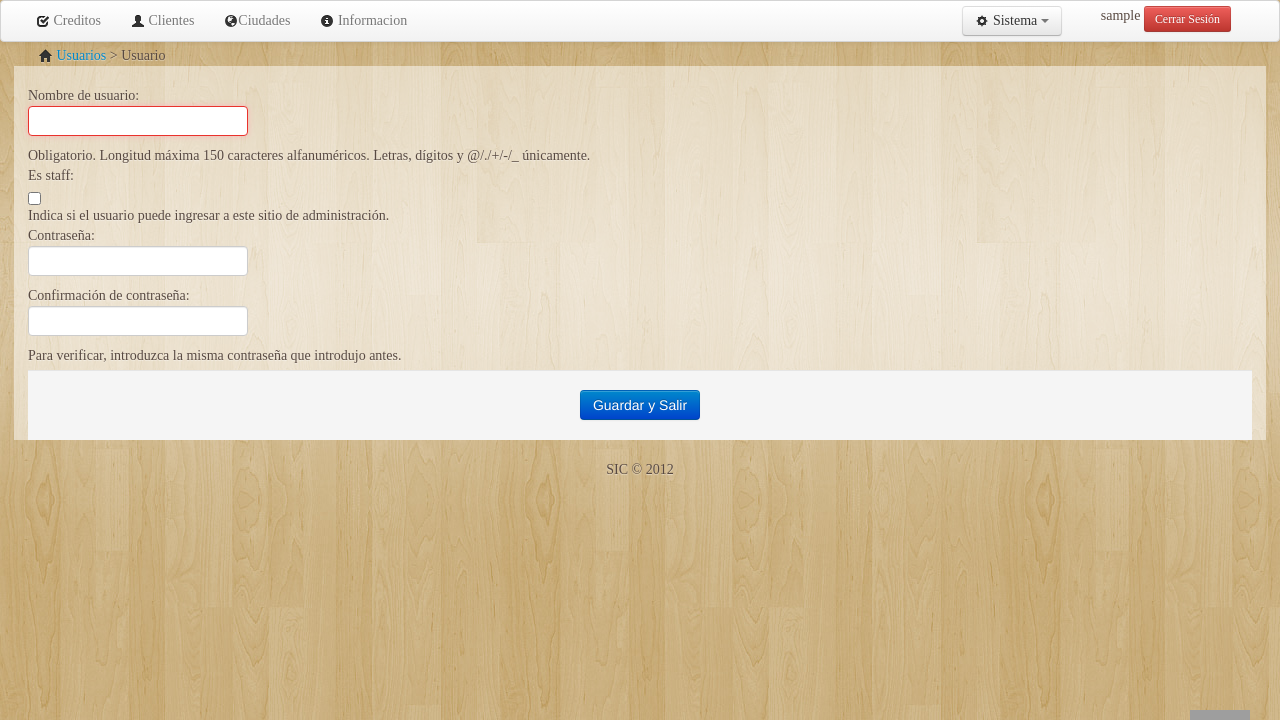
After one commit to jbarayl/buro-de-credito, a Django app: page /usuario/ in a window 1280 px wide. The commit adds this page. Shown: the top 720 px of the page. Run offline with Django 3.2, Linux system fonts and the light colour scheme; the visitor is signed in with stand-in values (Sample User, id 1); parts of the project's set-up code (start-up, migrations or seed data) failed here and were passed over; some libraries are stand-ins or nearby versions; some web fonts are replaced; grey boxes are pictures that could not be loaded.

Commit message:
Se agregaron pantallas para manejo de usuarios

```diff
--- a/buro-de-credito/settings.py
+++ b/buro-de-credito/settings.py
@@ -5,7 +5,7 @@
 import os
 RUTA_PROYECTO = os.path.dirname(os.path.realpath(__file__))
 
-DEBUG = True
+DEBUG = False
 TEMPLATE_DEBUG = DEBUG
 
 ADMINS = (
--- a/buro-de-credito/urls.py
+++ b/buro-de-credito/urls.py
@@ -12,5 +12,5 @@ admin.autodiscover()
 urlpatterns = patterns('',
 	 url(r'', include('creditos.urls', namespace='creditos')),
     url(r'autocomplete/', include('autocomplete_light.urls')),
-    url(r'^admin/', include(admin.site.urls)),
+    #url(r'^admin/', include(admin.site.urls)),
 )
--- a/creditos/forms.py
+++ b/creditos/forms.py
@@ -5,7 +5,9 @@ import autocomplete_light
 
 from models import *
 from django.contrib.auth.models import User
+from django.contrib.auth.forms import UserCreationForm, UserChangeForm, AuthenticationForm, AdminPasswordChangeForm
 from django.forms.models import BaseInlineFormSet, inlineformset_factory
+
 
 from cities_light.models import City
 from django.utils.formats import get_format
@@ -17,6 +19,48 @@ class ClienteManageForm(forms.ModelForm):
 	class Meta:
 		widgets = autocomplete_light.get_widgets_dict(Cliente)
 		model = Cliente
+
+class RegisterForm(UserCreationForm):
+    class Meta:
+        model = User
+        fields = ("username", "is_staff", )
+
+class UsarioChangeForm(forms.ModelForm):
+    username = forms.RegexField(label="Nombre de Usuario", max_length=30, regex=r'^[\w.@+-]+$',
+        help_text = "Maximo. 30 caracteres. letras, digitos y @/./+/-/_ solamente.",
+        error_messages = {'invalid': "Este campo solo puede contener letras, numeros y caracteres '@/./+/-/_' "})
+    new_password1 = forms.CharField(label="Nueva contraseña", widget=forms.PasswordInput, required=False)
+    new_password2 = forms.CharField(label="Confirma Nueva Contraseña", widget=forms.PasswordInput, required=False)
+
+    class Meta(UserChangeForm):
+        model = User
+        exclude = ('password', 'last_login', 'date_joined','last_name','first_name','email','is_superuser','groups','user_permissions','is_active',)
+
+    def clean_new_password2(self):
+        password1 = self.cleaned_data.get('new_password1')
+        password2 = self.cleaned_data.get('new_password2')
+
+        if password1 != password2:
+            raise forms.ValidationError("Las contraseñas no coinciden")
+        #else:
+         #   if len(password2) > 0 and len(password2) < 8:
+          #      raise forms.ValidationError("Your password must be a minimum of 8 characters.")
+        return password2
+
+    def save(self, commit=True):
+        user = super(UsarioChangeForm, self).save(commit=False)
+        if len(self.cleaned_data['new_password2']) > 0:
+            user.set_password(self.cleaned_data['new_password2'])
+        if commit:
+        	if user.is_staff:
+        		user.is_superuser = True
+
+        	if user.username == 'admin':
+        		user.is_staff = True
+
+
+        	user.save()
+        return user
 
 class ClientesBusquedaForm(forms.ModelForm):
 	"""""
--- a/creditos/templates/base.html
+++ b/creditos/templates/base.html
@@ -37,8 +37,8 @@
           <li><a href="/creditos/"> <i class="icon-check"></i> Creditos</a></li>
           {% if user.is_staff %}
           <li><a href="/clientes/?filtro="> <i class="icon-user"></i> Clientes</a></li>
-          <li><a href="/ciudades/?filtro="> <i class="icon-globe"></i> Ciudades</a></li>
           <!-- <li><a class='Reporte' href="/creditos/Reporte/"> <i class="icon-file"></i> Reporte Creditos</a></li> -->
+          <li><a tabindex="-1" href="/ciudades/?filtro="><i class="icon-globe"></i>Ciudades</a></li>
           {% endif %}
           <li><a href="/"> <i class="icon-info-sign"></i> Informacion</a></li>
         </ul>
@@ -54,6 +54,20 @@
           </div>
         </div>
       </ul>
+      {% if user.is_staff %}
+      <ul class="nav pull-right">
+        <div id=" span breadcrumbs" >
+          <div class ='span'style="text-align:right; height:2em;">
+            <li class="dropdown">
+              <a id="drop1" href="#" role="button" class="btn dropdown-toggle" data-toggle="dropdown"> <i class="icon-cog"></i> Sistema <b class="caret"></b></a>
+              <ul class="dropdown-menu" role="menu" aria-labelledby="drop1" style='text-align:left;'>
+                <li><a tabindex="-1" href="/usuarios/">Usuarios</a></li>
+              </ul>
+            </li>
+          </div>
+        </div>
+      </ul>
+      {% endif %}
       </div>
     </div>
   </div>
--- a/creditos/templates/clientes/clientes.html
+++ b/creditos/templates/clientes/clientes.html
@@ -38,7 +38,7 @@
   {% if msg %}
   <div class="alert alert-block alert-error fade in">
     <button type="button" class="close" data-dismiss="alert">×</button>
-    <h4 class="alert-heading">Direccion Repetida</h4>
+    <h4 class="alert-heading"></h4>
     <p>{{ msg }}</p>
   </div>
   {% endif %}
--- /dev/null
+++ b/creditos/templates/usuarios/usuario.html
@@ -0,0 +1,21 @@
+{% extends "base.html" %}
+{% block title %}Usuario SIC{% endblock %}
+{% block js_code %}{% endblock %}
+{% block breadcrumb %}{{ block.super }} <a href="/usuarios/">Usuarios</a> > Usuario{% endblock %}
+{% block content %}
+<form method="post" class="" action="" width="300px"  enctype='multipart/form-data'>
+  <br>
+{% csrf_token %}
+  {{ usuario_form }}
+  <!-- <div class="span3">
+    <label>Nombre</label>
+    {{ usuario_form.nombre }}
+  </div> -->
+  {{ usuario_form.errors }}
+
+
+  <div class="form-actions mainmenu" style='clear:both;'>
+	<input type="submit" class="btn btn-primary" value="Guardar y Salir" />
+  </div>
+</form>
+{% endblock %}
--- a/creditos/urls.py
+++ b/creditos/urls.py
@@ -26,4 +26,9 @@ urlpatterns = patterns('',
     (r'^creditos/Reporte/$', views.creditos_reporteView),
     (r'^creditos/Reporte/cliente/(?P<id>\d+)/$', views.creditoscliente_reporteView),
     #(r'^error/$', views.problema_View),
+    #Usuarios
+    (r'^usuarios/$', views.usuarios_View),
+    (r'^usuario/$', views.usuario_manageView),
+    (r'^usuario/(?P<id>\d+)$', views.usuario_manageView),
+    (r'^usuario/delete/(?P<id>\d+)/', views.usuario_deleteView),
 )
--- a/creditos/views.py
+++ b/creditos/views.py
@@ -28,7 +28,7 @@ from django.db import connection
 
 ##########################################
 ## 										##
-##               LOGIN     			    ##
+##              USUARIOS  			    ##
 ##										##
 ##########################################
 
@@ -57,6 +57,67 @@ def ingresar(request):
 def logoutUser(request):
     logout(request)
     return HttpResponseRedirect('/')
+
+
+def usuarios_View(request, template_name='usuarios/usuarios.html'):
+	usuarios = User.objects.all()
+
+	paginator = Paginator(usuarios, 20) # Muestra 5 inventarios por pagina
+	page = request.GET.get('page')
+
+	#####PARA PAGINACION##############
+	try:
+		usuarios = paginator.page(page)
+	except PageNotAnInteger:
+	    # If page is not an integer, deliver first page.
+	    usuarios = paginator.page(1)
+	except EmptyPage:
+	    # If page is out of range (e.g. 9999), deliver last page of results.
+	    usuarios = paginator.page(paginator.num_pages)
+
+	c = {'usuarios':usuarios,}
+	return render_to_response(template_name, c, context_instance=RequestContext(request))
+
+def usuario_manageView(request, id=None, template_name='usuarios/usuario.html'):
+	nuevousuario = False
+	if id:
+		usuario = get_object_or_404(User, pk=id)
+	else:
+		nuevousuario = True
+		usuario = User()
+
+	if request.method == 'POST':
+		if nuevousuario:
+			usuario_form =RegisterForm(request.POST, request.FILES, instance=usuario)
+		else:
+			usuario_form =UsarioChangeForm(request.POST, request.FILES, instance=usuario)
+
+		if usuario_form.is_valid():
+			if request.user.has_perm('creditos.change_user'):
+				usuario_form.save()
+			return HttpResponseRedirect('/usuarios/')
+	else:
+		if nuevousuario:
+			if request.user.has_perm('creditos.add_user'):
+				usuario_form = RegisterForm(instance= usuario)
+			else:
+				return HttpResponseRedirect('/usuarios/')
+		else:
+			if request.user.has_perm('creditos.change_user'):
+				usuario_form =UsarioChangeForm(instance=usuario)
+			else:
+				return HttpResponseRedirect('/usuarios/')
+
+	c = {'usuario_form':usuario_form,}
+	return render_to_response(template_name, c, context_instance=RequestContext(request))
+
+@login_required(login_url='/login/')
+def usuario_deleteView(request, id = None):
+	if request.user.has_perm('creditos.delete_user'):
+		usuario = get_object_or_404(User, pk=id)
+		usuario.delete()
+
+	return HttpResponseRedirect('/usuarios/')
 
 ##########################################
 ## 										##
```
Also changed, not shown: creditos/templates/usuarios/usuarios.html (added, +65 -0 lines).
